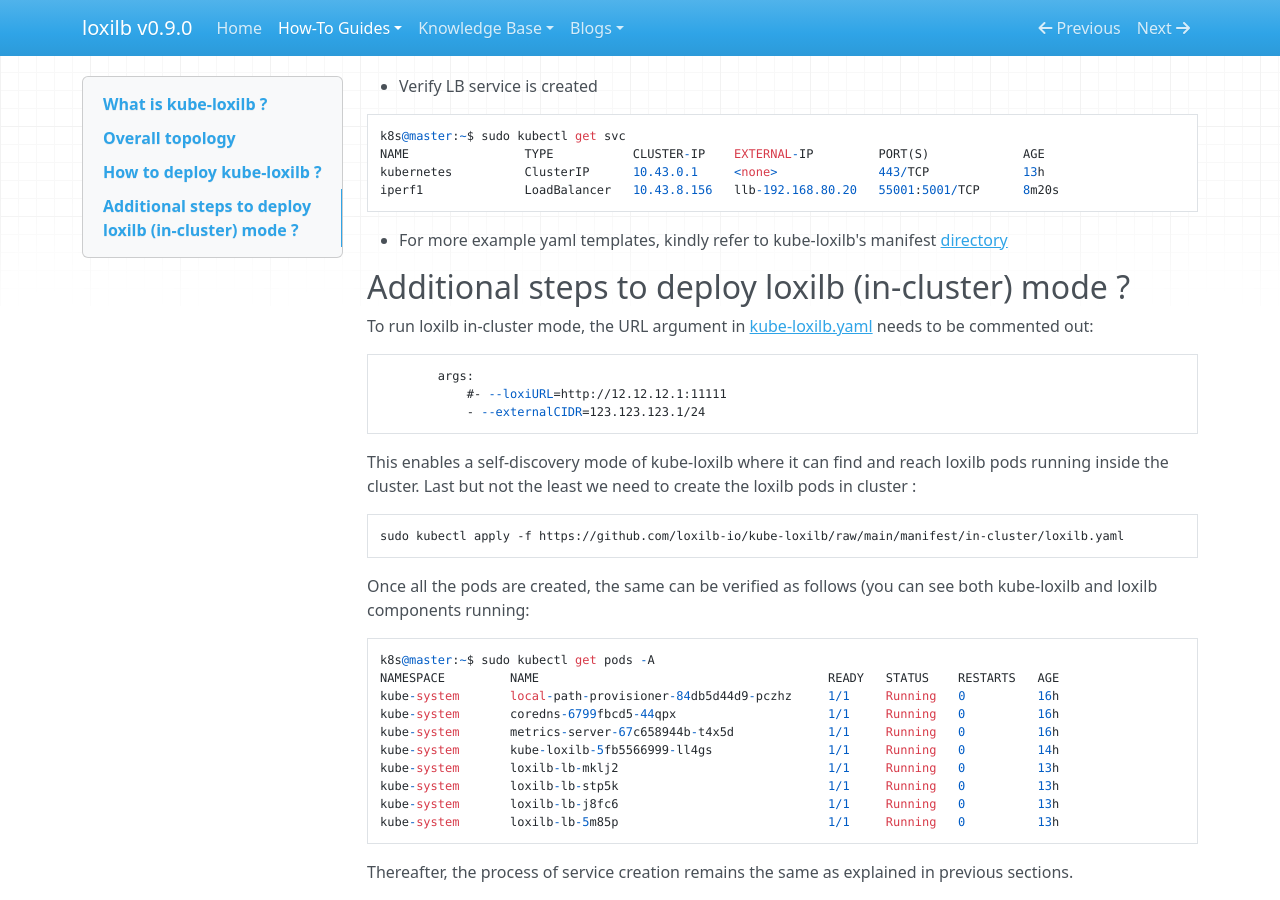
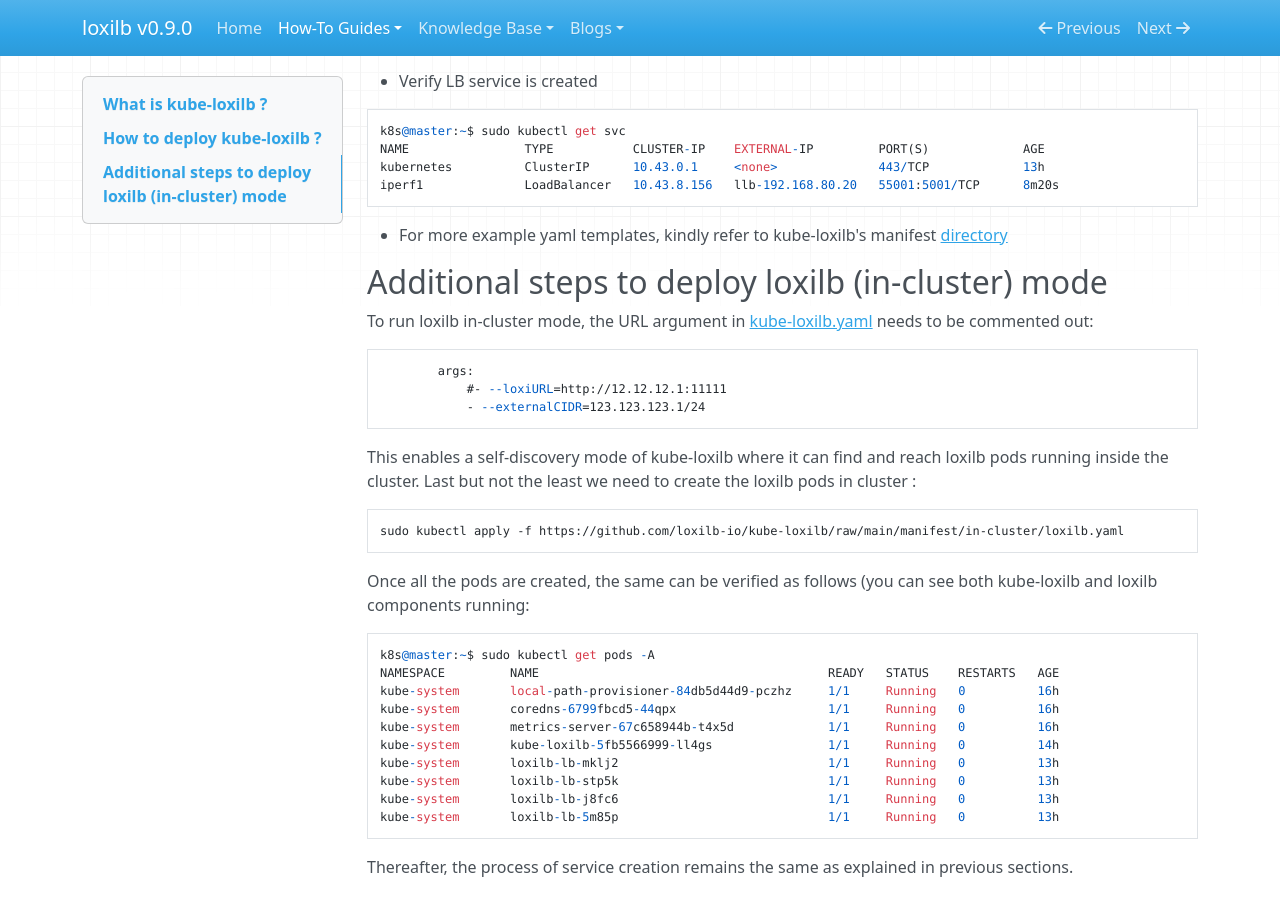
Before and after one commit to loxilb-io/loxilbdocs, an MkDocs documentation site: the page built from docs/kube-loxilb.md, in a window 1280 px wide and 900 px high, scrolled down 4269 px. Built offline with MkDocs 1.6.1, drawn with Linux system fonts in a browser that asks for light colours; nearby versions of some CDN libraries.

Commit message:
Update kube-loxilb.md

```diff
--- a/docs/kube-loxilb.md
+++ b/docs/kube-loxilb.md
@@ -9,7 +9,7 @@
 
 This usually leads to another query - In external mode, who will be responsible for managing this entity ? On public cloud(s), it is as simple as spawning a new instance in your VPC and launch loxilb docker in it. For on-prem cases, you need to run loxilb docker in a spare node/vm as applicable. loxilb docker is a self-contained entity and easily managed with well-known tools like docker, containerd, podman etc. It can be independently restarted/upgraded anytime and kube-loxilb will make sure all the k8s LB services are properly configured each time. When deploying in-cluster mode, everything is managed by Kubernetes itself with little-to-no manual intervention.
 
-## Overall topology
+### Overall topology
 
 * For external mode, the overall topology including all components should be similar to the following :
 
@@ -140,7 +140,7 @@
 
 * For more example yaml templates, kindly refer to kube-loxilb's manifest [directory](https://github.com/loxilb-io/kube-loxilb/tree/main/manifest)
 
-## Additional steps to deploy loxilb (in-cluster) mode ?
+## Additional steps to deploy loxilb (in-cluster) mode
 
 To run loxilb in-cluster mode, the URL argument in [kube-loxilb.yaml](https://github.com/loxilb-io/kube-loxilb/blob/main/manifest/in-cluster/kube-loxilb.yaml) needs to be commented out:
 
```
